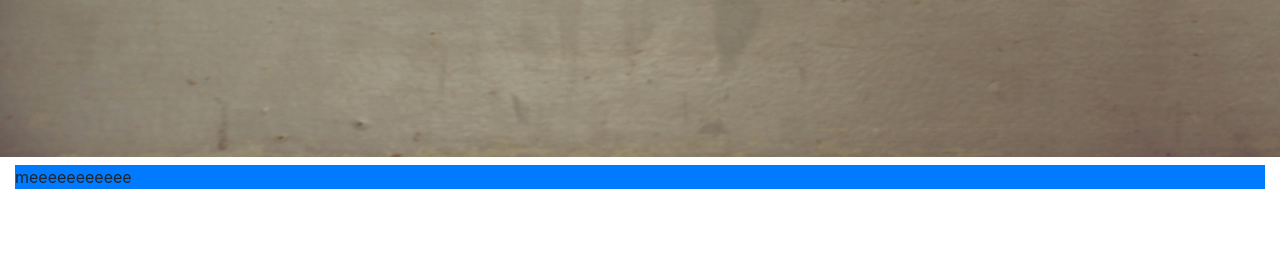
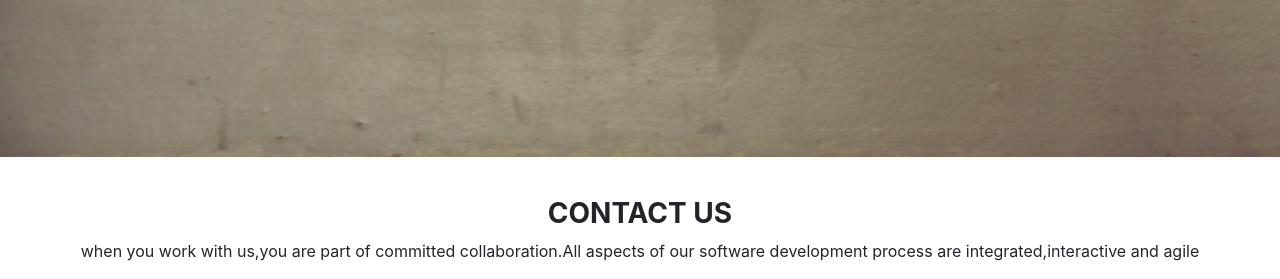
Before and after one commit to Kenneth-joseph/delaniStudio, a plain HTML site: page index.html in a window 1280 px wide. Shown: the part 643-922 px from the top of the page. Before the commit the page ends 848 px from the top, so only its background shows below. Drawn offline with Linux system fonts and the light colour scheme.

Commit message:
added my about us page section

```diff
--- a/index.css
+++ b/index.css
@@ -25,3 +25,11 @@ text-align: center;
 .content #up{
 font-size: 50px;
 }
+
+
+/*ABOUT US*/
+h3{
+text-align: center;
+padding-top: 40px;
+
+}
--- a/index.html
+++ b/index.html
@@ -17,22 +17,25 @@
                 <img src="images/logo/logo.png">
                </div></br>
 
-             <div class="content">
-            <p id="up">WELCOME</br>
-            TO DELANI STUDIO</P>
-            <p id="low">
-                AMAZING PEOPLE ARE MAKING AMAZING DESIGNS IN A FUN ENVIRONMENT
-            </p>
-             </div>
+               <div class="content">
+               <p id="up">WELCOME</br>
+               TO DELANI STUDIO</P>
+            <p id="low">  AMAZING PEOPLE ARE MAKING AMAZING DESIGNS IN A FUN ENVIRONMENT   </p>
+         </div>
         </div>
     </div>
+
     <div class="row">
+        <div class="col-12" >
+            <h3><strong>CONTACT US</strong></h3>
+            <p class="text-md-center">when you work with us,you are part of committed collaboration.All aspects of our software development process are integrated,interactive and agile</p>
+           </div>
+
 
     </div>
 
 
 
-             <p class="bg-primary mt-0 mt-sm-2">meeeeeeeeeee</p>
 
 
 
```
